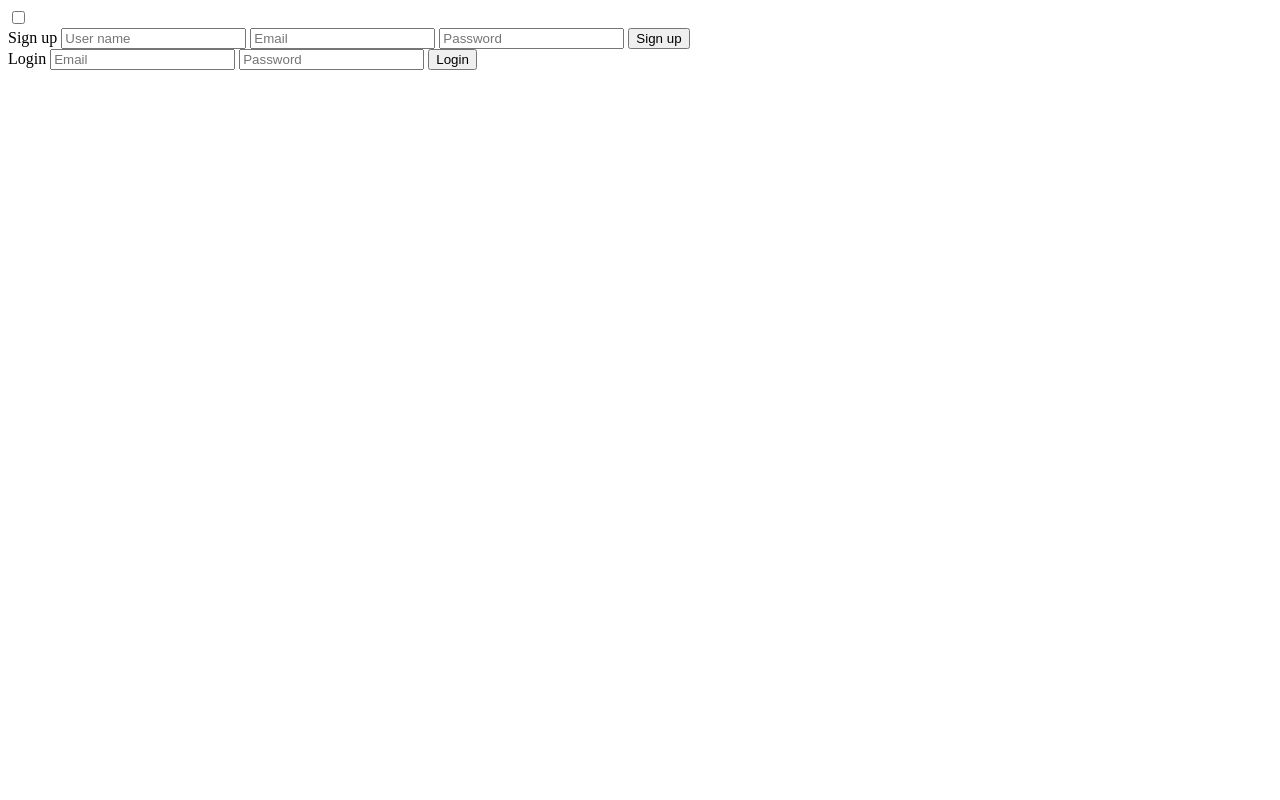
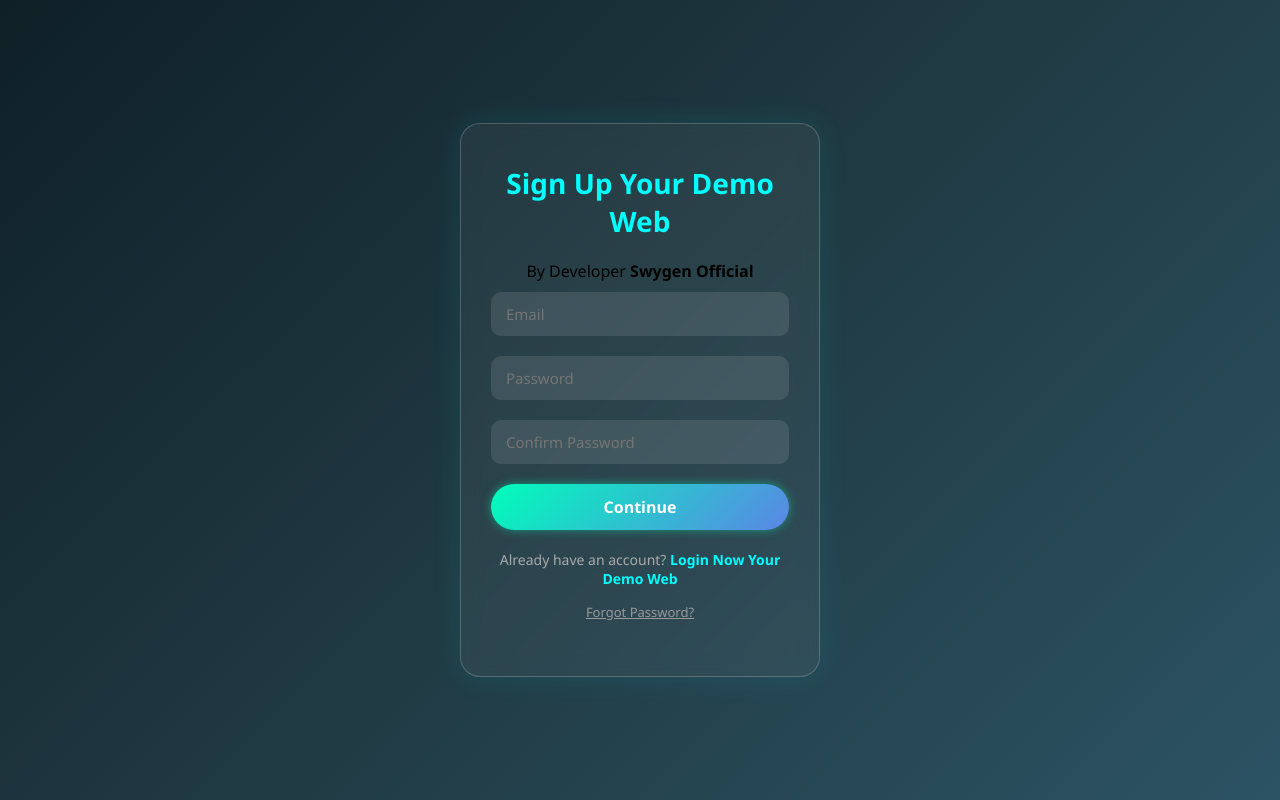
Before and after one commit to Investsure/Demo, a plain HTML site: page index.html in a window 1280 px wide. Drawn offline with Linux system fonts and the light colour scheme.

Commit message:
Update index.html

```diff
--- a/index.html
+++ b/index.html
@@ -1,32 +1,214 @@
 <!DOCTYPE html>
-<html>
+<html lang="en">
 <head>
-	<title>Slide Navbar</title>
-	<link rel="stylesheet" type="text/css" href="slide navbar style.css">
-<link href="https://fonts.googleapis.com/css2?family=Jost:wght@500&display=swap" rel="stylesheet">
+  <meta charset="UTF-8" />
+  <meta name="viewport" content="width=device-width, initial-scale=1.0"/>
+  <title>Demo App Login / Signup</title>
+  <style>
+    * {
+      margin: 0;
+      padding: 0;
+      box-sizing: border-box;
+      font-family: 'Segoe UI', sans-serif;
+    }
+
+    body {
+      height: 100vh;
+      background: linear-gradient(135deg, #0f2027, #203a43, #2c5364);
+      display: flex;
+      justify-content: center;
+      align-items: center;
+    }
+
+    .container {
+      width: 100%;
+      max-width: 400px;
+      padding: 20px;
+    }
+
+    .form-box {
+      background: rgba(255, 255, 255, 0.05);
+      backdrop-filter: blur(10px);
+      border-radius: 20px;
+      padding: 40px 30px;
+      box-shadow: 0 0 30px rgba(0, 255, 255, 0.1);
+      text-align: center;
+      transition: 0.4s ease;
+      border: 1px solid rgba(255, 255, 255, 0.2);
+    }
+
+    .form-box h2 {
+      color: #00ffff;
+      margin-bottom: 20px;
+      font-size: 28px;
+    }
+
+    input {
+      width: 100%;
+      padding: 12px 15px;
+      margin: 10px 0;
+      border: none;
+      border-radius: 10px;
+      background: rgba(255, 255, 255, 0.1);
+      color: white;
+      font-size: 15px;
+      outline: none;
+      transition: 0.3s;
+    }
+
+    input:focus {
+      background: rgba(255, 255, 255, 0.2);
+      box-shadow: 0 0 10px #00ffff50;
+    }
+
+    button {
+      width: 100%;
+      padding: 12px;
+      background: linear-gradient(135deg, #00feba, #5b86e5);
+      border: none;
+      border-radius: 30px;
+      color: white;
+      font-weight: bold;
+      font-size: 16px;
+      cursor: pointer;
+      transition: 0.3s;
+      box-shadow: 0 0 10px #00feba70;
+      margin-top: 10px;
+    }
+
+    button:hover {
+      background: linear-gradient(135deg, #5b86e5, #00feba);
+      box-shadow: 0 0 20px #00feba90;
+    }
+
+    .switch-text {
+      margin-top: 20px;
+      color: #aaa;
+      font-size: 14px;
+    }
+
+    .switch-text span {
+      color: #00ffff;
+      cursor: pointer;
+      font-weight: bold;
+      transition: 0.3s;
+    }
+
+    .switch-text span:hover {
+      text-decoration: underline;
+    }
+
+    #forget-password {
+      color: #999;
+      font-size: 13px;
+      margin-top: 15px;
+      cursor: pointer;
+      text-decoration: underline;
+    }
+
+    #status-msg {
+      margin-top: 15px;
+      font-size: 14px;
+      color: #0ff;
+    }
+  </style>
 </head>
 <body>
-	<div class="main">
-		<input type="checkbox" id="chk" aria-hidden="true">
+  <div class="container">
+    <div class="form-box">
+      <h2 id="form-title">Sign Up Your Demo Web </h2>
+	    <p> By Developer <strong> Swygen Official </strong></p>
 
-			<div class="signup">
-				<form>
-					<label for="chk" aria-hidden="true">Sign up</label>
-					<input type="text" name="txt" placeholder="User name" required="">
-					<input type="email" name="email" placeholder="Email" required="">
-					<input type="password" name="pswd" placeholder="Password" required="">
-					<button>Sign up</button>
-				</form>
-			</div>
+      <input type="email" id="email" placeholder="Email" required />
+      <input type="password" id="password" placeholder="Password" required />
 
-			<div class="login">
-				<form>
-					<label for="chk" aria-hidden="true">Login</label>
-					<input type="email" name="email" placeholder="Email" required="">
-					<input type="password" name="pswd" placeholder="Password" required="">
-					<button>Login</button>
-				</form>
-			</div>
-	</div>
+      <div id="confirm-password-box">
+        <input type="password" id="confirmPassword" placeholder="Confirm Password" required />
+      </div>
+
+      <button onclick="submitForm()">Continue</button>
+
+      <p class="switch-text">
+        Already have an account? <span onclick="toggleForm()">Login Now Your Demo Web</span>
+      </p>
+
+      <p id="forget-password" onclick="resetPassword()">Forgot Password?</p>
+
+      <p id="status-msg"></p>
+    </div>
+  </div>
+
+  <!-- Firebase SDK -->
+  <script src="https://www.gstatic.com/firebasejs/10.11.0/firebase-app-compat.js"></script>
+  <script src="https://www.gstatic.com/firebasejs/10.11.0/firebase-auth-compat.js"></script>
+
+  <script>
+    // Your web app's Firebase configuration
+const firebaseConfig = {
+  apiKey: "AIzaSyAonc-hS1V2MzSSeIWdRKT0gwJi_G58Znc",
+  authDomain: "fir-dashboard-e53de.firebaseapp.com",
+  projectId: "fir-dashboard-e53de",
+  storageBucket: "fir-dashboard-e53de.firebasestorage.app",
+  messagingSenderId: "716659883720",
+  appId: "1:716659883720:web:9ceaf854066becfcadaffd"
+};
+
+    firebase.initializeApp(firebaseConfig);
+    const auth = firebase.auth();
+
+    let isLogin = false;
+
+    function toggleForm() {
+      isLogin = !isLogin;
+      document.getElementById("form-title").innerText = isLogin ? "Login" : "Sign Up";
+      document.getElementById("confirm-password-box").style.display = isLogin ? "none" : "block";
+      document.querySelector(".switch-text").innerHTML = isLogin
+        ? `Don't have an account? <span onclick="toggleForm()">Sign Up</span>`
+        : `Already have an account? <span onclick="toggleForm()">Login Now</span>`;
+      document.getElementById("status-msg").innerText = "";
+    }
+
+    function submitForm() {
+      const email = document.getElementById("email").value;
+      const pass = document.getElementById("password").value;
+      const confirmPass = document.getElementById("confirmPassword").value;
+      const msg = document.getElementById("status-msg");
+
+      if (!email || !pass || (!isLogin && pass !== confirmPass)) {
+        msg.innerText = "Please fill all fields correctly.";
+        return;
+      }
+
+      if (isLogin) {
+        auth.signInWithEmailAndPassword(email, pass)
+          .then(() => {
+            msg.innerText = "Login successful! Redirecting...";
+            setTimeout(() => window.location.href = "dashboard.html", 1500);
+          })
+          .catch(err => msg.innerText = err.message);
+      } else {
+        auth.createUserWithEmailAndPassword(email, pass)
+          .then(userCredential => {
+            userCredential.user.sendEmailVerification();
+            msg.innerText = "Signup successful! Check your email to verify.";
+          })
+          .catch(err => msg.innerText = err.message);
+      }
+    }
+
+    function resetPassword() {
+      const email = document.getElementById("email").value;
+      const msg = document.getElementById("status-msg");
+
+      if (!email) {
+        msg.innerText = "Please enter your email to reset password.";
+        return;
+      }
+
+      auth.sendPasswordResetEmail(email)
+        .then(() => msg.innerText = "Reset link sent! Check your email.")
+        .catch(err => msg.innerText = err.message);
+    }
+  </script>
 </body>
 </html>
```
